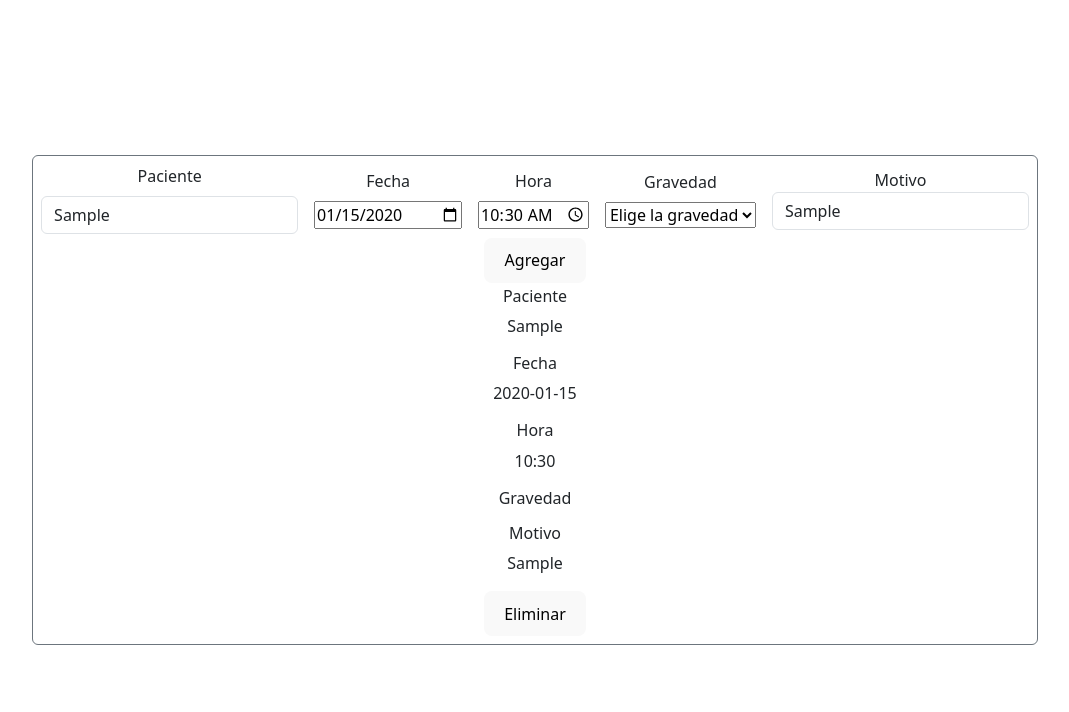
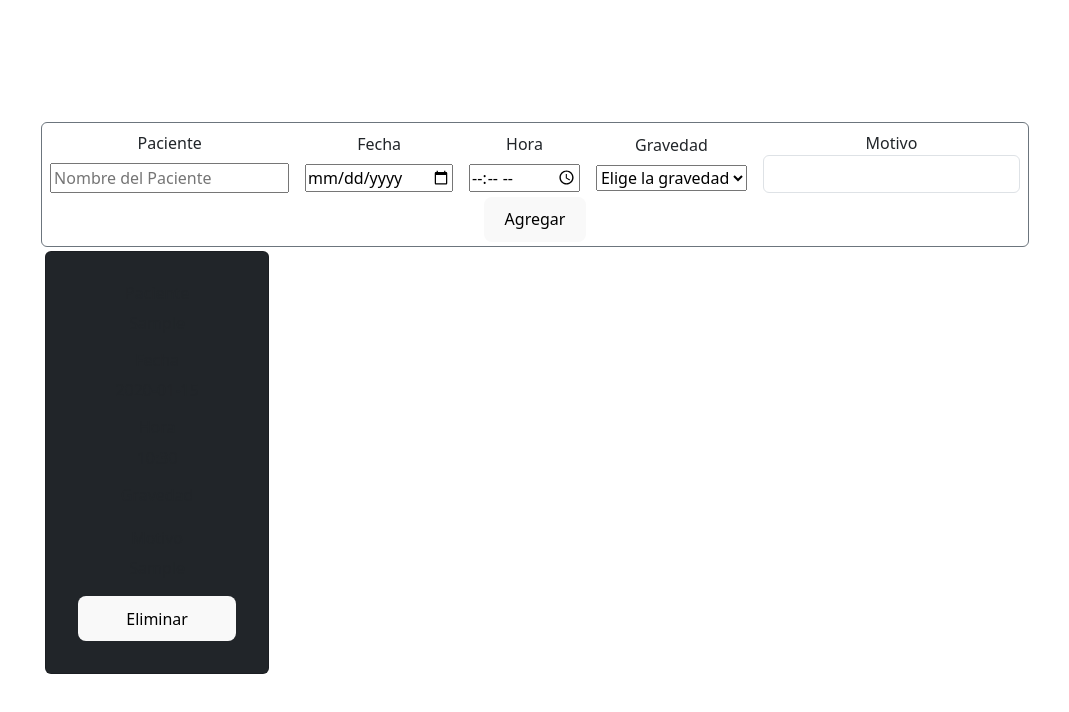
Before and after one commit to diegocmd20/desafio-eventos-vue, a Vue app: page / in a window 1280 px wide. Both pictures are taken after typing "Sample", "2020-01-15", "10:30", "Sample" into the empty fields and a click on the button "Agregar". Shown: the top 712 px of the page, without its empty margins (105-1174 px from the left). Built offline with nearby package versions, Linux system fonts and the light colour scheme.

Commit message:
Cards added, Red input pending

```diff
--- a/src/components/AgregarDatos.vue
+++ b/src/components/AgregarDatos.vue
@@ -1,5 +1,5 @@
 <template>
-    <div class="container my-1">
+    <div :class="['card', 'm-1', cambiarColor]" style="width: 14em;">
         <h6>Paciente</h6>
         <p>{{ paciente }}</p>
         <h6>Fecha</h6>
@@ -19,12 +19,27 @@ export default {
     name: 'AgregarDatos',
     props: {
         paciente: String,
-        fecha: Date,
-        hora: Date,
+        fecha: [String, Date],
+        hora: [String, Date],
         gravedad: String,
         motivo: String,
+    },
+    computed: {
+        cambiarColor() {
+            if (this.gravedad === 'Baja') {
+                return 'bg-success';
+            } else if (this.gravedad === 'Media') {
+                return 'bg-warning';
+            } else if (this.gravedad === 'Grave') {
+                return 'bg-danger';
+            } else {
+                return 'bg-dark';
+            }
+        }
     }
 };
 </script>
 
-<style scoped></style>
+<style scoped>
+
+</style>
--- a/src/components/Cita.vue
+++ b/src/components/Cita.vue
@@ -4,7 +4,7 @@
 
             <div class="d-flex flex-column my-1 mx-2">
                 <label for="paciente" class="form-label fst-semibold">Paciente</label>
-                <input v-model="paciente" name="paciente" type="text" class="form-control" placeholder="Nombre del Paciente">
+                <input v-model="paciente" name="paciente" type="text" placeholder="Nombre del Paciente">
             </div>
             <div class="d-flex flex-column my-1 mx-2">
                 <label for="fecha" class="form-label fst-semibold">Fecha</label>
@@ -18,9 +18,9 @@
                 <label for="gravedad" class="form-label">Gravedad</label>
                 <select v-model="gravedad" name="gravedad">
                     <option value="" selected>Elige la gravedad</option>
-                    <option value="bg-success">Baja</option>
-                    <option value="bg-warning">Media</option>
-                    <option value="bg-danger">Grave</option>
+                    <option value="Baja">Baja</option>
+                    <option value="Media">Media</option>
+                    <option value="Grave">Grave</option>
                 </select>
             </div>
             <div class="d-flex flex-column my-1 mx-2">
@@ -29,11 +29,15 @@
             </div>
 
         </div>
-        <button type="submit">Agregar</button>
-        <div>
-            <AgregarDatos :paciente="paciente" :fecha="fecha" :hora="hora" :gravedad="gravedad" :motivo="motivo"/>
+        <button @click="agregarTarjeta" type="button">Agregar</button>
+    </div>
+    <div class="row">
+        <div v-for="(tarjeta, index) in tarjetas" :key="index" class="col-12 col-md-3">
+            <AgregarDatos :paciente="tarjeta.paciente" :fecha="tarjeta.fecha" :hora="tarjeta.hora"
+                :gravedad="tarjeta.gravedad" :motivo="tarjeta.motivo" />
         </div>
     </div>
+
 </template>
 
 <script>
@@ -42,18 +46,35 @@ export default {
     name: 'Cita',
     data() {
         return {
+            tarjetas: [],
             paciente: '',
             fecha: '',
             hora: '',
             gravedad: '',
-            motivo:'',
+            motivo: '',
         };
     },
     components: {
         AgregarDatos,
     },
     methods: {
+        agregarTarjeta() {
+            const nuevaTarjeta = {
+                paciente: this.paciente,
+                fecha: this.fecha,
+                hora: this.hora,
+                gravedad: this.gravedad,
+                motivo: this.motivo,
+            };
 
+            this.tarjetas.push(nuevaTarjeta);
+
+            this.paciente = '';
+            this.fecha = '';
+            this.hora = '';
+            this.gravedad = '';
+            this.motivo = '';
+        },
     }
 };
 </script>
```
